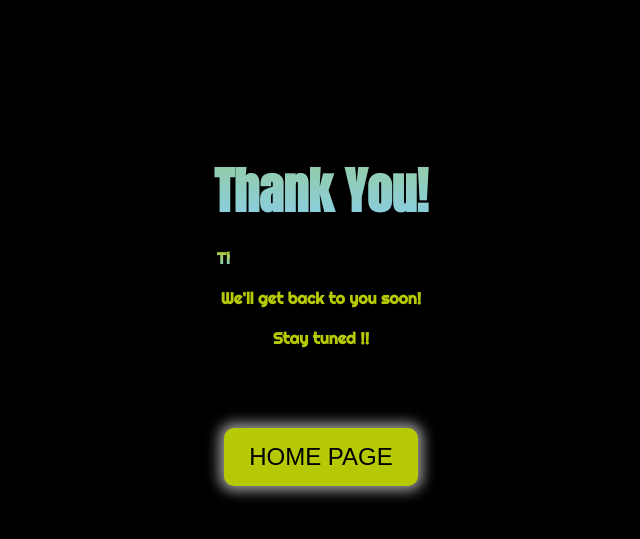
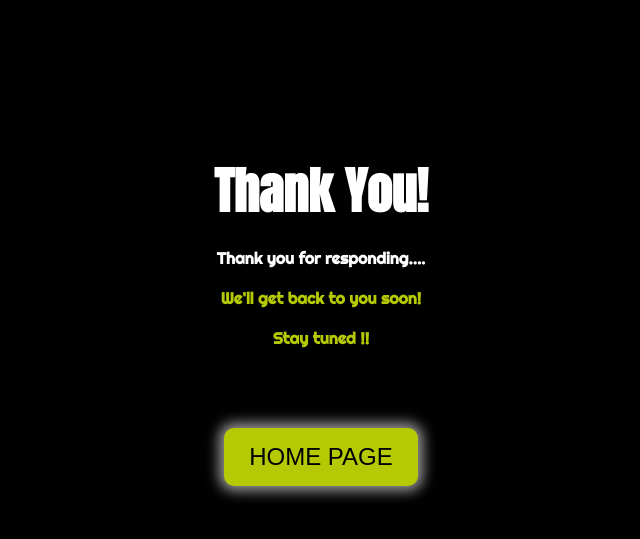
Before and after one commit to amehmichaeldev/Newsletter-form, a plain HTML site: page index.html in a window 1280 px wide. Shown: the part 97-636 px from the top of the page, without its empty margins (319-959 px from the left). Drawn offline with Linux system fonts and the light colour scheme.

Commit message:
Update index.html

```diff
--- a/index.html
+++ b/index.html
@@ -144,9 +144,9 @@
 <body>
     <div class="box">
 
-        <h1 class="d">Thank You!</h1>
+        <h1 class="">Thank You!</h1>
         <br/>
-        <p><strong class="d">Thank you for responding....</strong></p><br/>
+        <p><strong class="">Thank you for responding....</strong></p><br/>
         <p><strong style="color:#b5c905 ">We'll get back to you soon!</strong></p><br/>
         <p><strong style="color:#b5c905 ">Stay tuned !!</strong></p>
 
```
